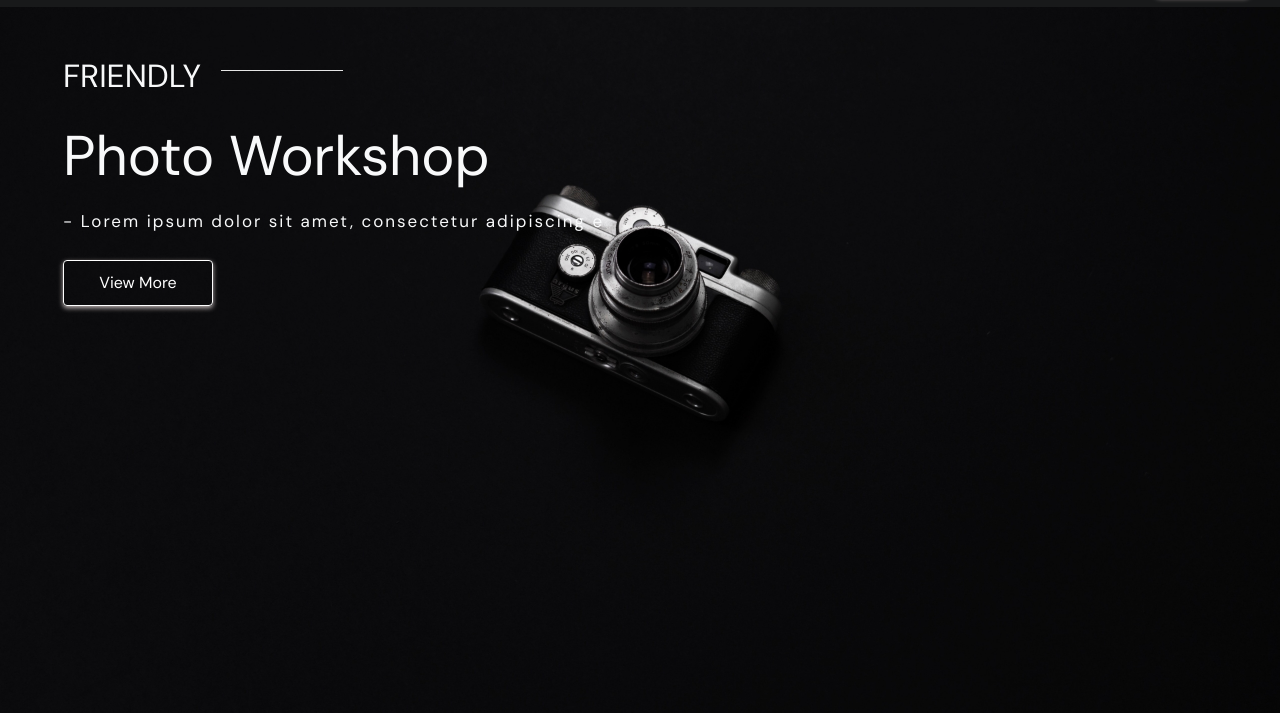
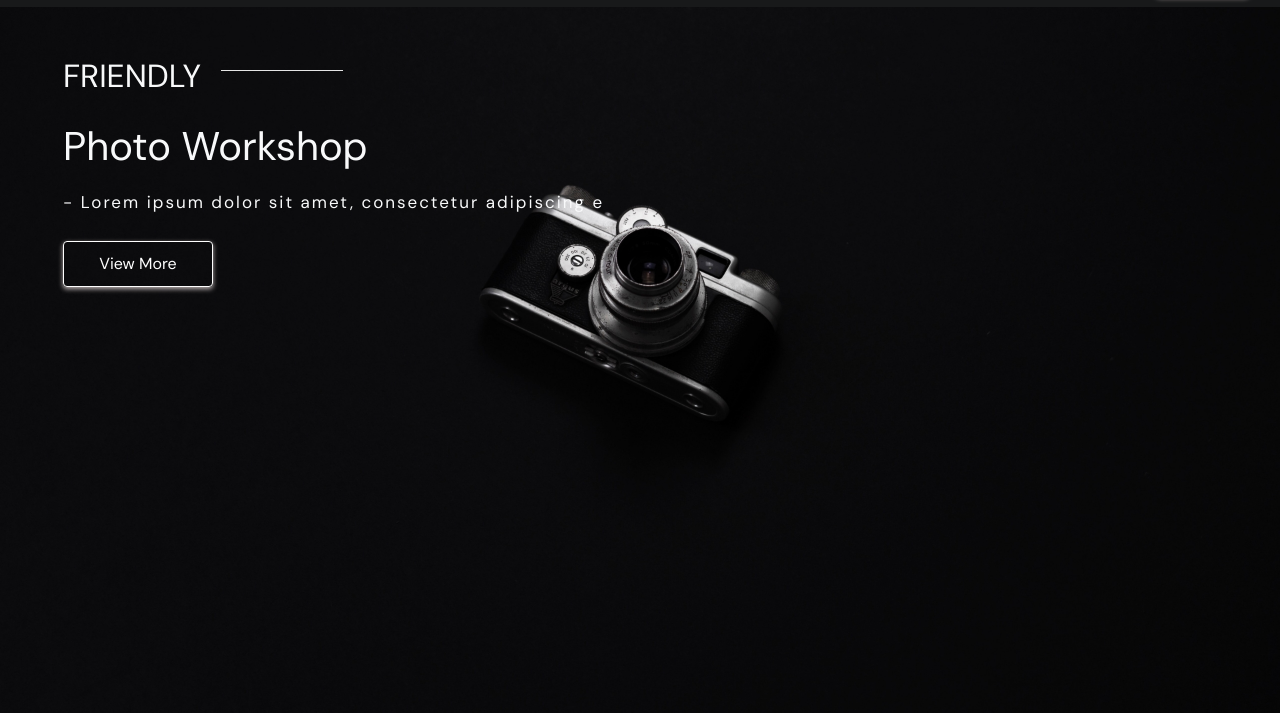
Before and after one commit to dokuzor/dokuzor-photograph, a plain HTML site: page index.html in a window 1280 px wide. Shown: the part 87-800 px from the top of the page. Drawn offline with nearby package versions, Linux system fonts and the light colour scheme; a script that the page names is missing.

Commit message:
dokuzor-photograph
dokuzor

```diff
--- a/index.html
+++ b/index.html
@@ -66,7 +66,7 @@
     <section class="row">
         <article class="col-md-6 text-light ml-5" style="height: 100vh; font-size: 32px;">
             <div style="margin-top: 20%;">FRIENDLY<hr style="background-color: #fff; width: 20%; display: inline-block; margin-top: 35px; margin-left: 20px;"></div>
-            <h1 class="display-4" style="margin-top: 30px; font-family: 'DM Sans', sans-serif;" id="typerheading"></h1>
+            <h1 style="margin-top: 30px; font-family: 'DM Sans', sans-serif;;" id="typerheading"></h1>
             <p class="mt-4" id="typertitle"></p>
             <button class="btn" id="btnheader">View More</button>
         </article>
--- a/style.css
+++ b/style.css
@@ -248,6 +248,7 @@ color: #fff;
     border-radius: 5px;
     transition-duration: 0.6s;
     overflow-y: scroll;
+    z-index: 30;
 }
 
 .producttemp p,li{
```
